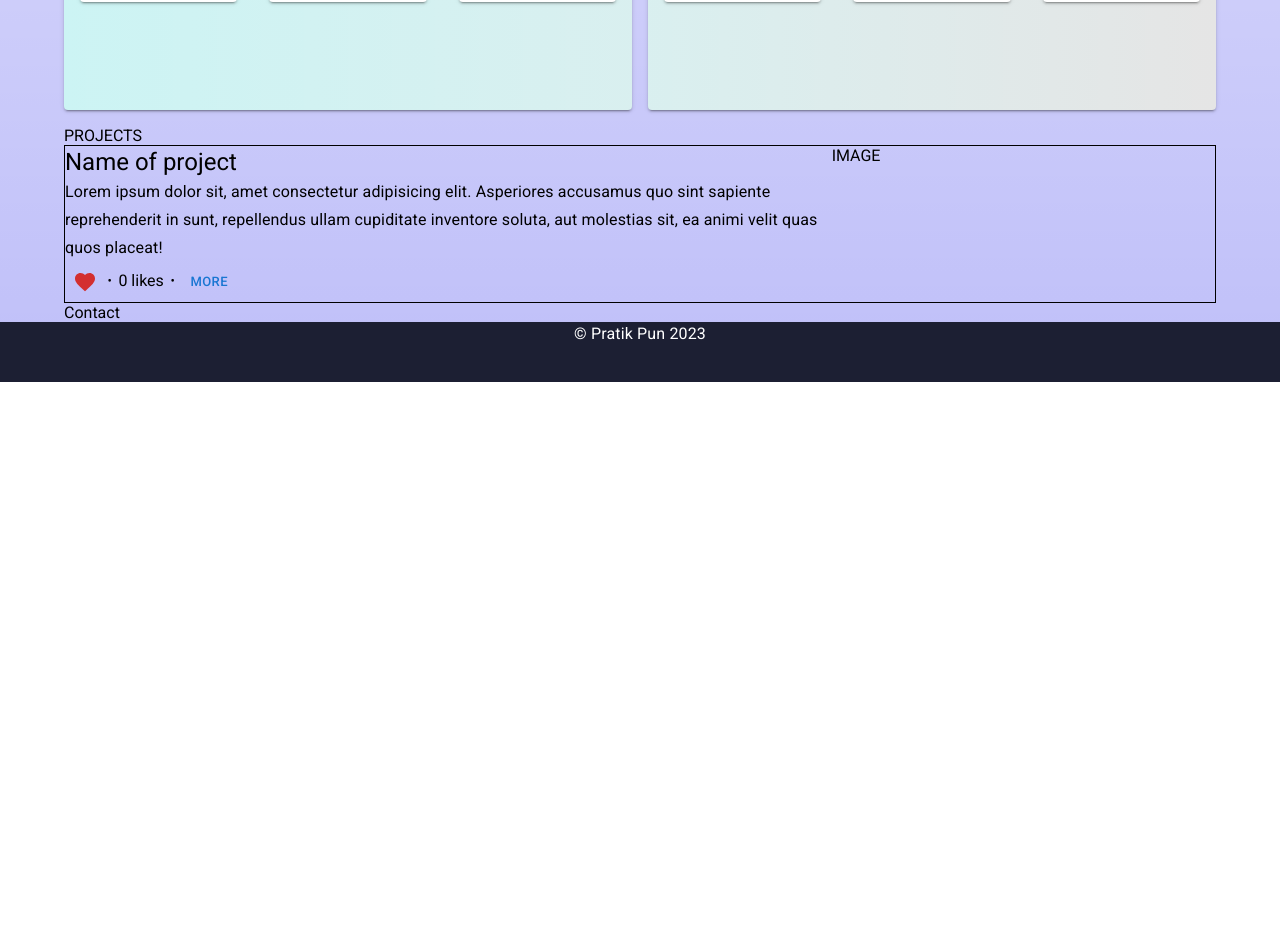
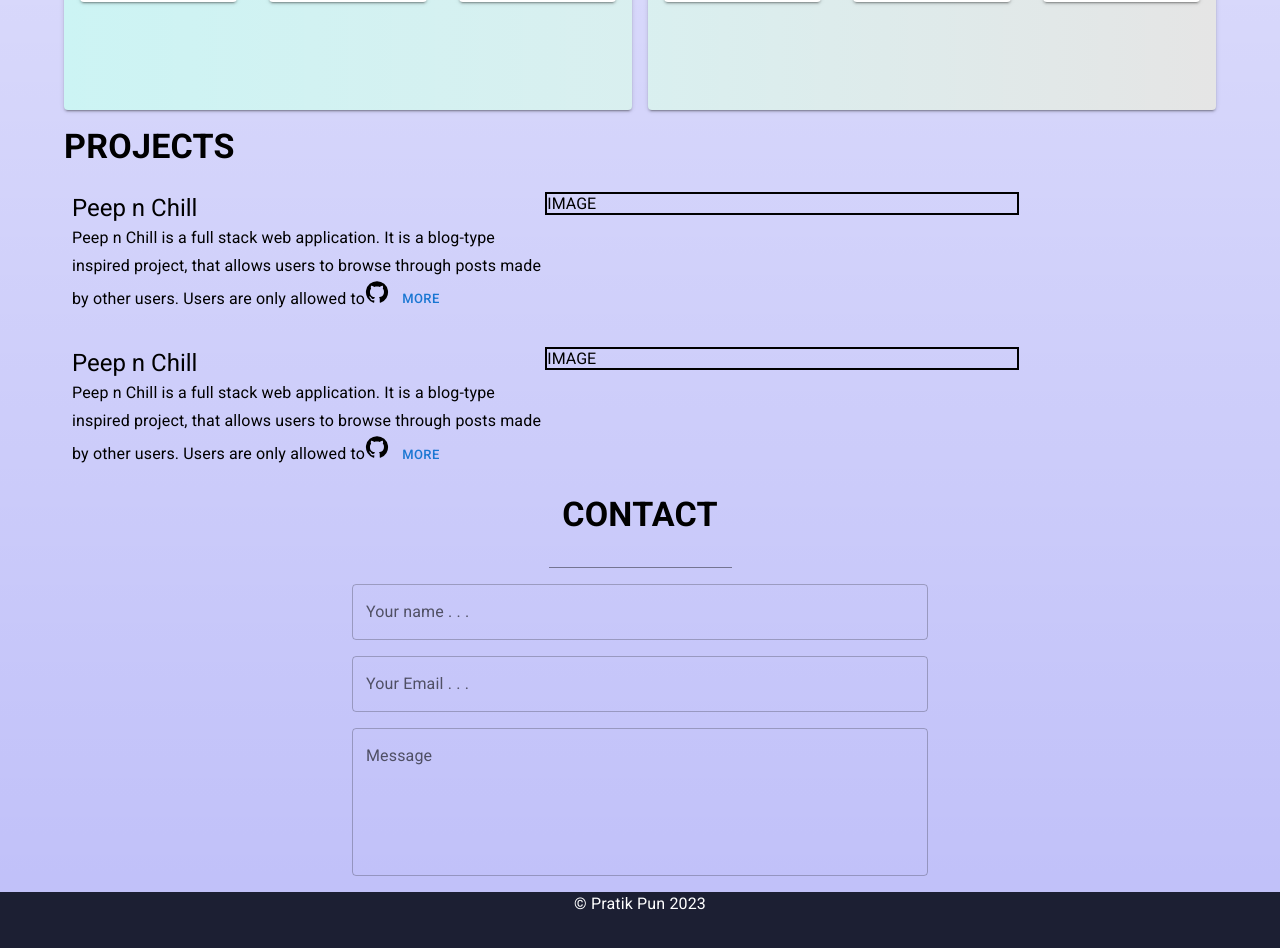
Before and after one commit to pratikpun/pratikpun, a React (Create React App) app: page / in a window 1280 px wide. Shown: the part 1020-1968 px from the top of the page. Before the commit the page ends 1402 px from the top, so only its background shows below. Built offline with nearby package versions, Linux system fonts and the light colour scheme.

Commit message:
basic form layout added

```diff
--- a/src/App.css
+++ b/src/App.css
@@ -1,6 +1,7 @@
 .img {
-  width: 100%;
-  height: 5rem;
+  width: 500;
+  height: auto;
+  object-fit: cover;
 }
 
 hr {
--- a/src/components/Banner.jsx
+++ b/src/components/Banner.jsx
@@ -7,7 +7,6 @@ import profileImage from "../assets/circle-profile.png";
 const Banner = () => {
   const theme = useTheme();
   const isMobile = useMediaQuery(theme.breakpoints.down("sm"));
-  const isIPad = useMediaQuery(theme.breakpoints.between("sm", "md"));
 
   return (
     <Box
--- a/src/components/Contact.jsx
+++ b/src/components/Contact.jsx
@@ -1,7 +1,71 @@
-import React from "react";
+import {
+  Box,
+  Input,
+  TextField,
+  Typography,
+  useMediaQuery,
+  useTheme,
+} from "@mui/material";
 
 const Contact = () => {
-  return <div>Contact</div>;
+  const theme = useTheme();
+  const isMobile = useMediaQuery(theme.breakpoints.down("sm"));
+  return (
+    <div>
+      <Box sx={{ textAlign: "center" }}>
+        <Typography
+          variant="h4"
+          sx={{
+            fontWeight: "bold",
+          }}
+        >
+          CONTACT
+        </Typography>
+      </Box>
+      <form action="">
+        <Box
+          sx={{
+            display: "flex",
+            flexDirection: "column",
+            justifyContent: "center",
+            alignItems: "center",
+          }}
+        >
+          <Input
+            id="my-input"
+            aria-describedby="my-helper-text"
+            label="Email"
+          />
+
+          <TextField
+            type="text"
+            variant="outlined"
+            label="Your name . . ."
+            sx={{
+              width: isMobile ? "90%" : "50%",
+              mt: 2,
+            }}
+          />
+
+          <TextField
+            type="text"
+            variant="outlined"
+            label="Your Email . . ."
+            sx={{ mt: 2, width: isMobile ? "90%" : "50%" }}
+          />
+
+          <TextField
+            sx={{ my: 2, width: isMobile ? "90%" : "50%" }}
+            type="text"
+            variant="outlined"
+            label="Message"
+            multiline
+            rows={5}
+          />
+        </Box>
+      </form>
+    </div>
+  );
 };
 
 export default Contact;
--- /dev/null
+++ b/src/components/ProjectCard.jsx
@@ -0,0 +1,44 @@
+import Box from "@mui/material/Box";
+import Button from "@mui/material/Button";
+import Grid from "@mui/material/Grid";
+import GitHubIcon from "@mui/icons-material/GitHub";
+import { Typography } from "@mui/material";
+// import image from "../assets/giphy.gif";
+
+const ProjectCard = () => {
+  //   const theme = useTheme();
+  //   const isMobile = useMediaQuery(theme.breakpoints.down("sm"));
+  //   const isIPad = useMediaQuery(theme.breakpoints.between("sm", "md"));
+  return (
+    <>
+      <Box
+        sx={{
+          //   border: 1,
+          padding: 1,
+          my: 2,
+        }}
+      >
+        <Grid container>
+          <Grid item sm={12} md={5}>
+            <Typography variant="h5">Peep n Chill</Typography>
+            <Typography variant="subtitle1" component="p">
+              Peep n Chill is a full stack web application. It is a blog-type
+              inspired project, that allows users to browse through posts made
+              by other users. Users are only allowed to
+              <GitHubIcon sx={{ "&:hover": { transform: "scale(1.25)" } }} />
+              <Button size="small">More</Button>
+            </Typography>
+          </Grid>
+          <Grid item sm={12} md={5}>
+            <Box sx={{ border: 2 }}>
+              {/* <img src={image} alt="" className="img" /> */}
+              IMAGE
+            </Box>
+          </Grid>
+        </Grid>
+      </Box>
+    </>
+  );
+};
+
+export default ProjectCard;
--- a/src/components/Projects.jsx
+++ b/src/components/Projects.jsx
@@ -1,54 +1,33 @@
-import { useState } from "react";
 import Box from "@mui/material/Box";
-import Button from "@mui/material/Button";
-import Grid from "@mui/material/Grid";
-import IconButton from "@mui/material/IconButton";
-import FavoriteIcon from "@mui/icons-material/Favorite";
-import { Typography } from "@mui/material";
+// import Grid from "@mui/material/Grid";
+import { Typography, useMediaQuery, useTheme } from "@mui/material";
+import ProjectCard from "./ProjectCard";
 
-const bull = (
-  <Box
-    component="span"
-    sx={{ display: "inline-block", mx: "2px", transform: "scale(0.8)" }}
-  >
-    •
-  </Box>
-);
+// const bull = (
+//   <Box
+//     component="span"
+//     sx={{ display: "inline-block", mx: "2px", transform: "scale(0.8)" }}
+//   >
+//     •
+//   </Box>
+// );
 const Projects = () => {
-  const [likeCount, setLikeCount] = useState(0);
-  const [likeWord, setLikeWord] = useState("likes");
-  const handleLikeClick = () => {
-    setLikeCount(likeCount + 1);
-    likeCount === 0 ? setLikeWord("like") : setLikeWord("likes");
-  };
+  const theme = useTheme();
+  const isMobile = useMediaQuery(theme.breakpoints.down("sm"));
+  const isIPad = useMediaQuery(theme.breakpoints.between("sm", "md"));
+
   return (
-    <div>
-      PROJECTS
-      <Box sx={{ border: 1 }}>
-        <Grid container>
-          <Grid item sm={12} md={8}>
-            <Typography variant="h5">Name of project</Typography>
-            <Typography variant="subtitle1" component="p">
-              Lorem ipsum dolor sit, amet consectetur adipisicing elit.
-              Asperiores accusamus quo sint sapiente reprehenderit in sunt,
-              repellendus ullam cupiditate inventore soluta, aut molestias sit,
-              ea animi velit quas quos placeat!
-            </Typography>
-          </Grid>
-          <Grid item sm={12} md={3}>
-            IMAGE
-          </Grid>
-        </Grid>
-
-        <div onClick={handleLikeClick}>
-          <IconButton aria-label="add to favorites">
-            <FavoriteIcon color="error" />
-          </IconButton>
-          {bull} {likeCount} {likeWord} {bull}
-          <Button size="small">More</Button>
-        </div>
+    <Box>
+      <Box sx={{ textAlign: isMobile || isIPad ? "center" : "none" }}>
+        <Typography variant="h4" sx={{ fontWeight: "bold" }}>
+          PROJECTS
+        </Typography>
       </Box>
-    </div>
+      <Box>
+        <ProjectCard />
+        <ProjectCard />
+      </Box>
+    </Box>
   );
 };
 
--- a/src/components/SkillsCard.jsx
+++ b/src/components/SkillsCard.jsx
@@ -1,7 +1,5 @@
-import { useState } from "react";
 import Box from "@mui/material/Box";
 import Paper from "@mui/material/Paper";
-// import Card from "@mui/material/Card";
 import CardContent from "@mui/material/CardContent";
 import Typography from "@mui/material/Typography";
 import Grid from "@mui/material/Grid";
@@ -103,10 +101,10 @@ export default function SkillsCard() {
           variant="h4"
           sx={{
             fontWeight: "bold",
-            textAlign: isMobile || isIPad ? "center " : "none",
+            textAlign: "center",
           }}
         >
-          TECHNICAL SKILLS
+          TECH STACKS
         </Typography>
       </Box>
       <Grid container spacing={2}>
@@ -114,9 +112,10 @@ export default function SkillsCard() {
           <Paper
             elevation={2}
             sx={{
-              backgroundImage: isMobile
-                ? "linear-gradient(rgba(0,200,200,0.20), rgba(0,150,150,0.15))"
-                : "linear-gradient(to right, rgba(0,200,200,0.20), rgba(0,150,150,0.15))",
+              backgroundImage:
+                isMobile || isIPad
+                  ? "linear-gradient(rgba(0,200,200,0.20), rgba(0,150,150,0.15))"
+                  : "linear-gradient(to right, rgba(0,200,200,0.20), rgba(0,150,150,0.15))",
             }}
           >
             {FrontEndCard}
@@ -126,9 +125,10 @@ export default function SkillsCard() {
           <Paper
             elevation={2}
             sx={{
-              backgroundImage: isMobile
-                ? "linear-gradient(rgba(0,200,200,0.15), rgba(0,150,150,0.1))"
-                : "linear-gradient(to right, rgba(0,150,150,0.15), rgba(0,0,0,0.1))",
+              backgroundImage:
+                isMobile || isIPad
+                  ? "linear-gradient(rgba(0,200,200,0.15), rgba(0,150,150,0.1))"
+                  : "linear-gradient(to right, rgba(0,150,150,0.15), rgba(0,0,0,0.1))",
             }}
           >
             {BackEndCard}
```
Also changed, not shown: 2 other files (tests, documents, lock files or other folders).
